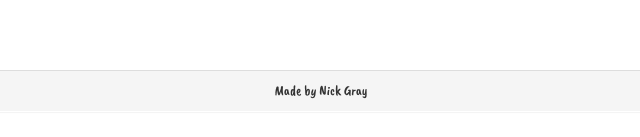
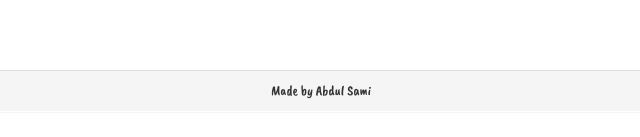
Before and after one commit to Coder-Sami/tic, a plain HTML site: page index.html in a window 1280 px wide. Shown: the part 473-610 px from the top of the page, 319-959 px from the left. Drawn offline with nearby package versions, Linux system fonts and the light colour scheme.

Commit message:
Update index.html

```diff
--- a/index.html
+++ b/index.html
@@ -47,7 +47,7 @@
 		</div>
 <div class="panel">
 <div class="panel-footer">
-Made by Nick Gray
+Made by Abdul Sami
 </div>
 </div>
 
```
